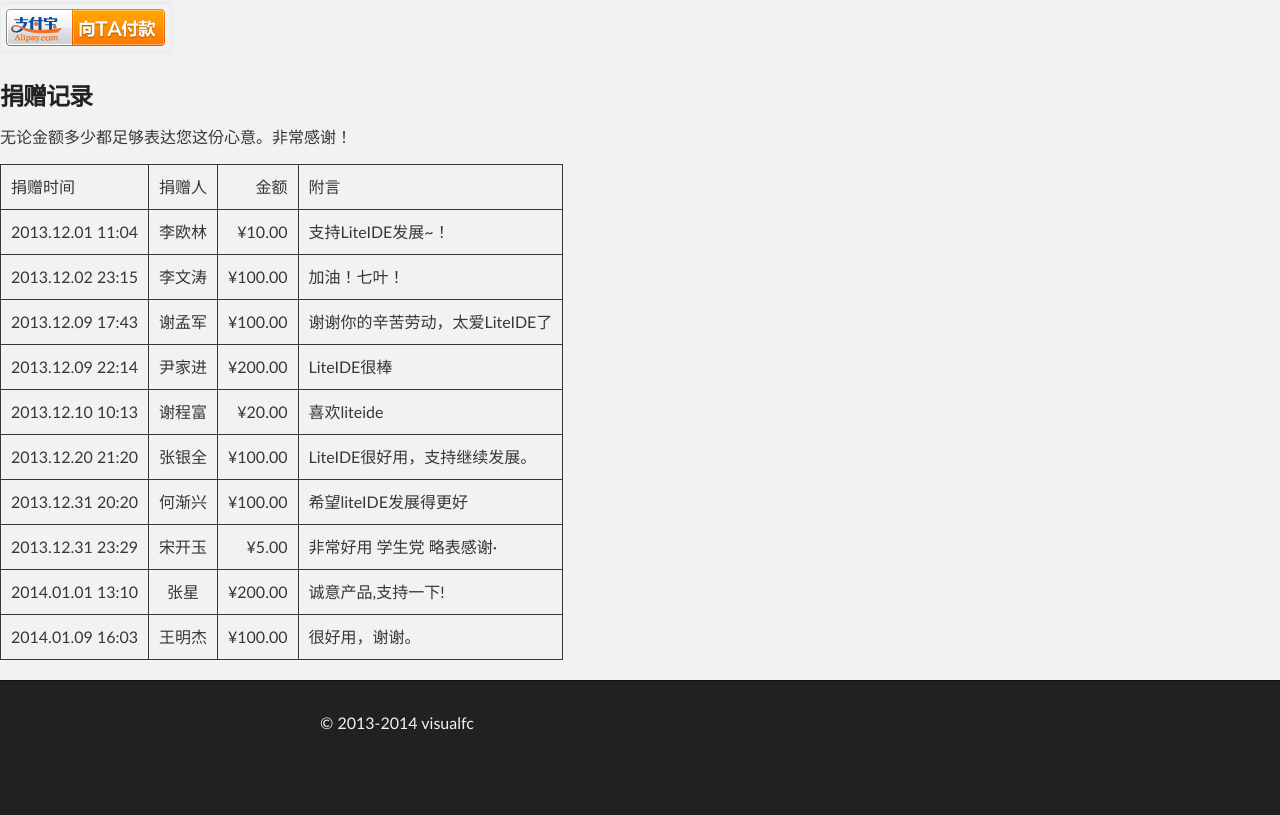
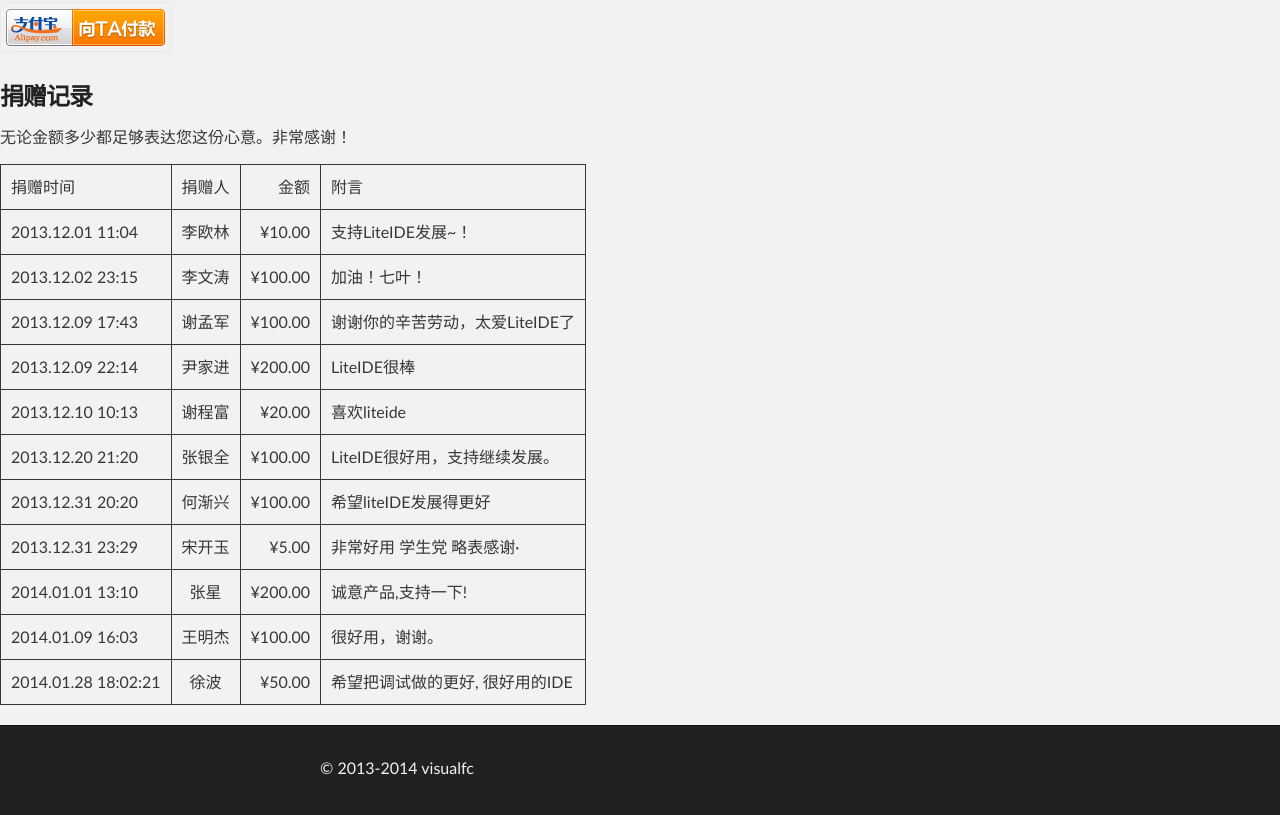
Before and after one commit to visualfc/support, a plain HTML site: page index.html in a window 1280 px wide. Shown: the part 572-1387 px from the top of the page. Before the commit the page ends 1342 px from the top, so only its background shows below. Drawn offline with Linux system fonts and the light colour scheme.

Commit message:
Update index.html

```diff
--- a/index.html
+++ b/index.html
@@ -106,6 +106,12 @@
 <td align="right">¥100.00</td>
 <td>很好用，谢谢。</td>
 </tr>
+<tr>
+<td>2014.01.28 18:02:21</td>
+<td align="center">徐波</td>
+<td align="right">¥50.00</td>
+<td>希望把调试做的更好, 很好用的IDE</td>
+</tr>
 </table>
 
     </div>
```
